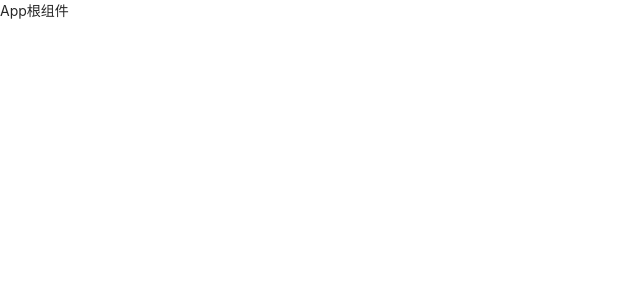
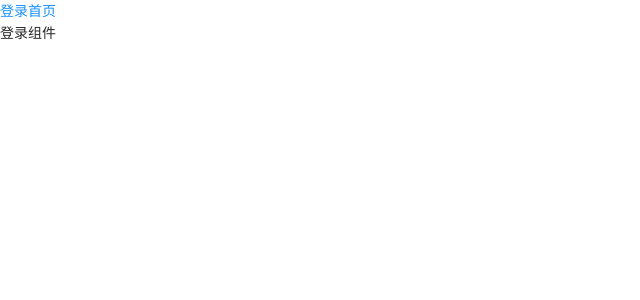
Before and after one commit to DaiShiLong123/geet-pc-hz21, a React (Create React App) app: page /login in a window 1280 px wide. Shown: the top 300 px of the page, without its empty margins (0-640 px from the left). Built offline with nearby package versions, Linux system fonts and the light colour scheme.

Commit message:
配置基础路由

```diff
--- a/src/App.js
+++ b/src/App.js
@@ -1,5 +1,28 @@
+import {
+  BrowserRouter as Router,
+  Route,
+  Redirect,
+  Link,
+  Switch,
+} from 'react-router-dom'
+
+import Home from './pages/Layout'
+import Login from './pages/Login'
+
 function App() {
-  return <div>App根组件</div>
+  return (
+    <Router>
+      <div className="App">
+        <Link to="/login">登录</Link>
+        <Link to="/home">首页</Link>
+        {/* 配置路由规则 */}
+        <Switch>
+          <Route path="/home" component={Home}></Route>
+          <Route path="/login" component={Login}></Route>
+        </Switch>
+      </div>
+    </Router>
+  )
 }
 
 export default App
--- /dev/null
+++ b/src/pages/Layout/index.js
@@ -0,0 +1,7 @@
+import React, { Component } from 'react'
+
+export default class index extends Component {
+  render() {
+    return <div>首页布局组件</div>
+  }
+}
--- /dev/null
+++ b/src/pages/Login/index.js
@@ -0,0 +1,7 @@
+import React, { Component } from 'react'
+
+export default class index extends Component {
+  render() {
+    return <div>登录组件</div>
+  }
+}
```
